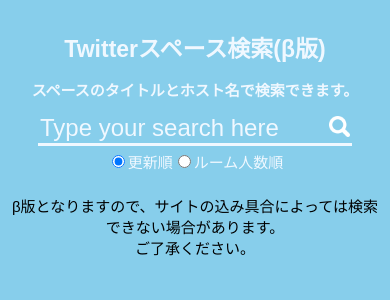
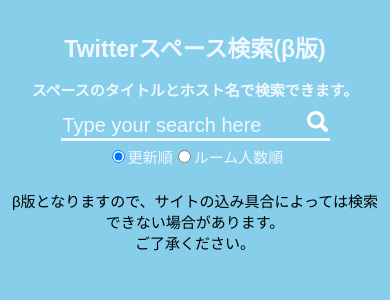
Before and after one commit to Hazzlu/search-twitter-spaces, a React (Create React App) app: page / in a window 390 px wide. Shown: the top 300 px of the page. Built offline with nearby package versions, Linux system fonts and the light colour scheme.

Commit message:
Update card style

```diff
--- a/src/styles.css
+++ b/src/styles.css
@@ -1,12 +1,12 @@
 body {
   -webkit-text-size-adjust: 100%;
   height: 70vh;
+  text-align: center;
   background-color: skyblue;
 }
 
 .App {
   font-family: sans-serif;
-  text-align: center;
   margin-top: 30px;
 }
 
@@ -23,7 +23,7 @@
   background-color: transparent;
   width: 90%;
   color: aliceblue;
-  font-size: 250%;
+  font-size: 200%;
   float: left;
 }
 
@@ -72,10 +72,11 @@
 
 #icon {
   float: left;
+  border-radius: 50%;
 }
 
 .accountInf {
-  margin-left: 20px;
+  margin-left: 5px;
 }
 
 .name {
@@ -124,7 +125,7 @@
 
 .number {
   text-align: left;
-  margin-left: 20px;
+  margin-left: 5px;
 }
 
 #foot {
@@ -163,7 +164,7 @@
     font-size: 17px;
   }
   #textBox {
-    font-size: 200%;
+    font-size: 150%;
   }
   #radioBox label{
     font-size: 17px;
@@ -222,7 +223,7 @@
   }
 
   #textBox {
-    font-size: 150%;
+    font-size: 125%;
   }
   #searchButton {
     width: 21px;
@@ -288,7 +289,7 @@
   }
 
   #textBox {
-    font-size: 125%;
+    font-size: 100%;
   }
   #searchButton {
     width: 15px;
```
